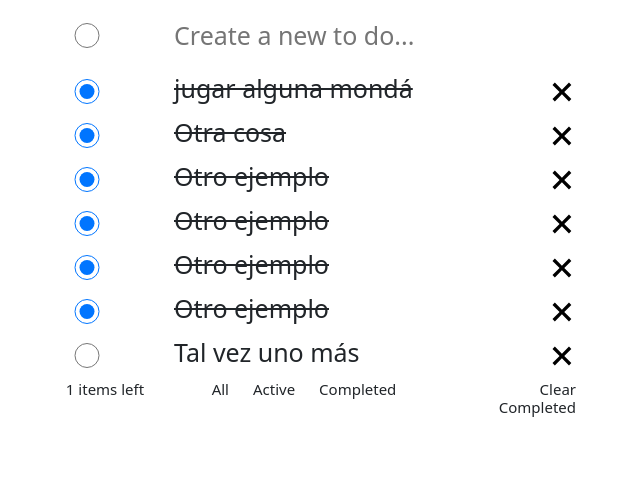
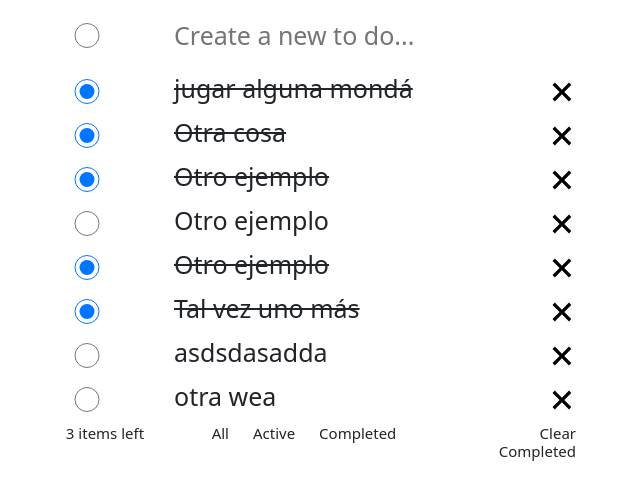
Before and after one commit to jeva2002/todo-app, a React (Create React App) app: page / in a window 1280 px wide. Shown: the top 500 px of the page, without its empty margins (328-968 px from the left). Built offline with nearby package versions, Linux system fonts and the light colour scheme; data requests are answered from the project's data file.

Commit message:
casi toda la funcionalidad lista

```diff
--- a/data/db.json
+++ b/data/db.json
@@ -18,12 +18,7 @@
     {
       "id": 4,
       "text": "Otro ejemplo",
-      "state": "done"
-    },
-    {
-      "id": 5,
-      "text": "Otro ejemplo",
-      "state": "done"
+      "state": "pending"
     },
     {
       "id": 6,
@@ -33,7 +28,17 @@
     {
       "id": 7,
       "text": "Tal vez uno más",
-      "state": "pending"
+      "state": "done"
+    },
+    {
+      "text": "asdsdasadda",
+      "state": "pending",
+      "id": 8
+    },
+    {
+      "text": "otra wea",
+      "state": "pending",
+      "id": 9
     }
   ]
 }
--- a/src/components/CreateTodo.tsx
+++ b/src/components/CreateTodo.tsx
@@ -1,28 +1,63 @@
-import { useState } from 'react';
+import { useState, Dispatch, SetStateAction } from 'react';
+import { createTodo, getTodos } from '../functions/request';
+import { ITodo } from '../view/Home';
 
-const CreateTodo = () => {
+interface NewTodo {
+  text: string;
+  state: boolean;
+}
+
+const CreateTodo = (props: {
+  setTodoList: Dispatch<SetStateAction<never[] | ITodo[]>>;
+}) => {
   const [isCompleted, setIsCompleted] = useState(false);
+  const [newTodo, setNewTodo] = useState<NewTodo>({
+    text: '',
+    state: isCompleted,
+  });
 
   return (
     <section
       className='container d-flex flex-column gap-1 my-3'
       style={{ width: '600px' }}
     >
-      <form className='d-flex align-items-center row'>
+      <form
+        className='d-flex align-items-center row'
+        onSubmit={async (e) => {
+          e.preventDefault();
+          await createTodo(newTodo.text, newTodo.state);
+          getTodos().then((res) => {
+            props.setTodoList(res);
+          });
+        }}
+      >
         <input
           type='radio'
-          onClick={() => {
+          onClick={(e) => {
             setIsCompleted(!isCompleted);
+            setNewTodo({
+              text: newTodo.text,
+              state: !isCompleted,
+            });
           }}
           readOnly
           checked={isCompleted}
           className='col-3'
           style={{ height: '25px', cursor: 'pointer' }}
+          name='radio'
         />
         <input
           className={`col-9 ${isCompleted ? 'completed' : ''}`}
           style={{ fontSize: '25px', border: 'none', outline: 'none' }}
           placeholder='Create a new to do...'
+          name='text'
+          onChange={(e) => {
+            console.log();
+            setNewTodo({
+              text: e.target.value,
+              state: newTodo.state,
+            });
+          }}
         />
       </form>
     </section>
--- a/src/components/RenderTodoes.tsx
+++ b/src/components/RenderTodoes.tsx
@@ -1,6 +1,6 @@
-import { ITodo } from './TodoList';
 import { Dispatch, SetStateAction } from 'react';
 import Todo from './Todo';
+import { ITodo } from '../view/Home';
 
 const renderTodoes = (
   todoList: ITodo[] | never[],
--- a/src/components/Todo.tsx
+++ b/src/components/Todo.tsx
@@ -1,7 +1,7 @@
 import { useState, Dispatch, SetStateAction } from 'react';
 import { deleteTodo, modifyState } from '../functions/request';
 import close from '../assets/close-icon.svg';
-import { ITodo } from './TodoList';
+import { ITodo } from '../view/Home';
 
 interface IAppProps {
   id: string | number;
--- a/src/components/TodoList.tsx
+++ b/src/components/TodoList.tsx
@@ -1,26 +1,24 @@
-import { useEffect, useState } from 'react';
+import { useEffect, useState, Dispatch, SetStateAction} from 'react';
 import { clearCompleted, getTodos } from '../functions/request';
 import Filter from './Filter';
 import renderTodoes from './RenderTodoes';
-
-export interface ITodo {
-  id: string | number;
-  text: string;
-  state: string;
-}
+import { ITodo } from '../view/Home';
 
 const getLeftItems = (todoList: ITodo[] | never[]) => {
   return todoList.filter((e) => e.state === 'pending').length;
 };
 
-const TodoList = () => {
-  const [todoList, setTodoList] = useState<ITodo[] | never[]>([]);
+const TodoList = (props: {
+  todoList: never[] | ITodo[],
+  setTodoList: Dispatch<SetStateAction<never[] | ITodo[]>>
+}) => {
+
   const [leftItems, setLeftItems] = useState(0);
   const [filter, setFilter] = useState('');
 
   useEffect(() => {
     getTodos().then((res) => {
-      setTodoList(res);
+      props.setTodoList(res);
       setLeftItems(getLeftItems(res));
     });
   }, []);
@@ -30,7 +28,7 @@ const TodoList = () => {
       className='container d-flex flex-column gap-1'
       style={{ width: '600px' }}
     >
-      {renderTodoes(todoList, setTodoList, leftItems, setLeftItems, filter)}
+      {renderTodoes(props.todoList, props.setTodoList, leftItems, setLeftItems, filter)}
       <div className='row d-flex px-4'>
         <h4 className='col-3 text-center'>{leftItems} items left</h4>
         <div className='col-6 d-flex gap-2 justify-content-center'>
@@ -42,9 +40,9 @@ const TodoList = () => {
           className='col-3 text-end'
           onClick={() => {
             clearCompleted(
-              todoList.filter((e) => e.state === 'done').map((e) => e.id)
+              props.todoList.filter((e) => e.state === 'done').map((e) => e.id)
             );
-            setTodoList(todoList.filter((e) => e.state !== 'done'));
+            props.setTodoList(props.todoList.filter((e) => e.state !== 'done'));
           }}
         >
           Clear Completed
--- a/src/functions/request.ts
+++ b/src/functions/request.ts
@@ -1,5 +1,5 @@
 import axios, { AxiosInstance } from 'axios';
-import { ITodo } from '../components/TodoList';
+import { ITodo } from '../view/Home';
 
 const instance: AxiosInstance = axios.create({
   baseURL: 'http://localhost:3000/posts',
@@ -16,6 +16,14 @@ const getTodos = async (filter?: string) => {
   ).data;
 };
 
+const createTodo = async (text: string, state: boolean) => {
+  console.log(state)
+  return await instance.post('', {
+    text: text,
+    state: state ? 'done' : 'pending',
+  });
+};
+
 const modifyState = async (todoState: string, id: string | number) => {
   return await instance.patch('/' + id, {
     state: todoState,
@@ -30,12 +38,12 @@ const clearCompleted = (ids: (string | number)[] | ITodo[]) => {
   const recursive = (number = 0): any => {
     console.log(number);
     if (ids.length === number) return;
-    setTimeout(()=> {
+    setTimeout(() => {
       instance.delete('/' + ids[number]);
       return recursive(number + 1);
-    }, 1000)
+    }, 1000);
   };
   recursive();
 };
 
-export { getTodos, modifyState, deleteTodo, clearCompleted };
+export { getTodos, createTodo, modifyState, deleteTodo, clearCompleted };
--- a/src/view/Home.tsx
+++ b/src/view/Home.tsx
@@ -1,14 +1,20 @@
-import CreateTodo from "../components/CreateTodo";
-import TodoList from "../components/TodoList";
+import { useState } from 'react';
+import CreateTodo from '../components/CreateTodo';
+import TodoList from '../components/TodoList';
 
-export interface IAppProps {
+export interface ITodo {
+  id: string | number;
+  text: string;
+  state: string;
 }
 
-function Home (props: IAppProps) {
+function Home() {
+  const [todoList, setTodoList] = useState<ITodo[] | never[]>([]);
+
   return (
     <>
-      <CreateTodo />
-      <TodoList />
+      <CreateTodo setTodoList={setTodoList}/>
+      <TodoList todoList={todoList} setTodoList={setTodoList}/>
     </>
   );
 }
```
